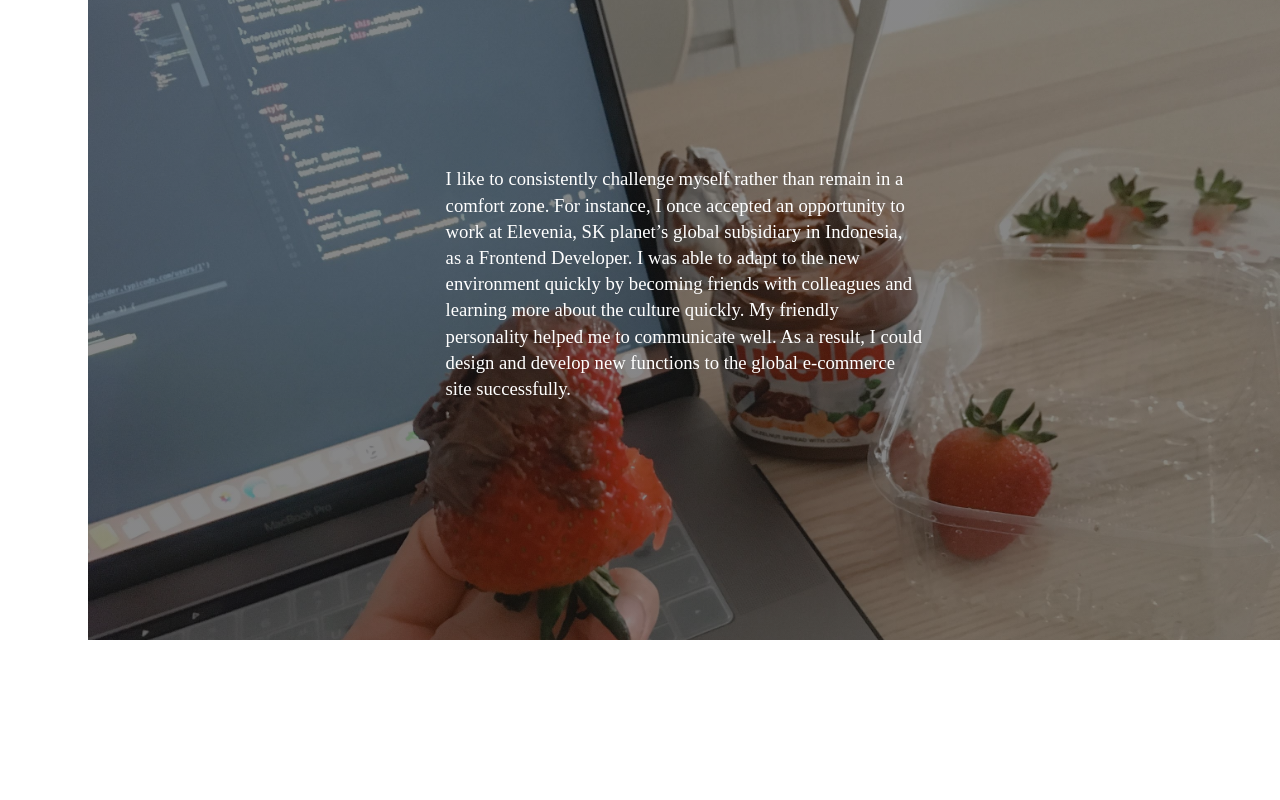
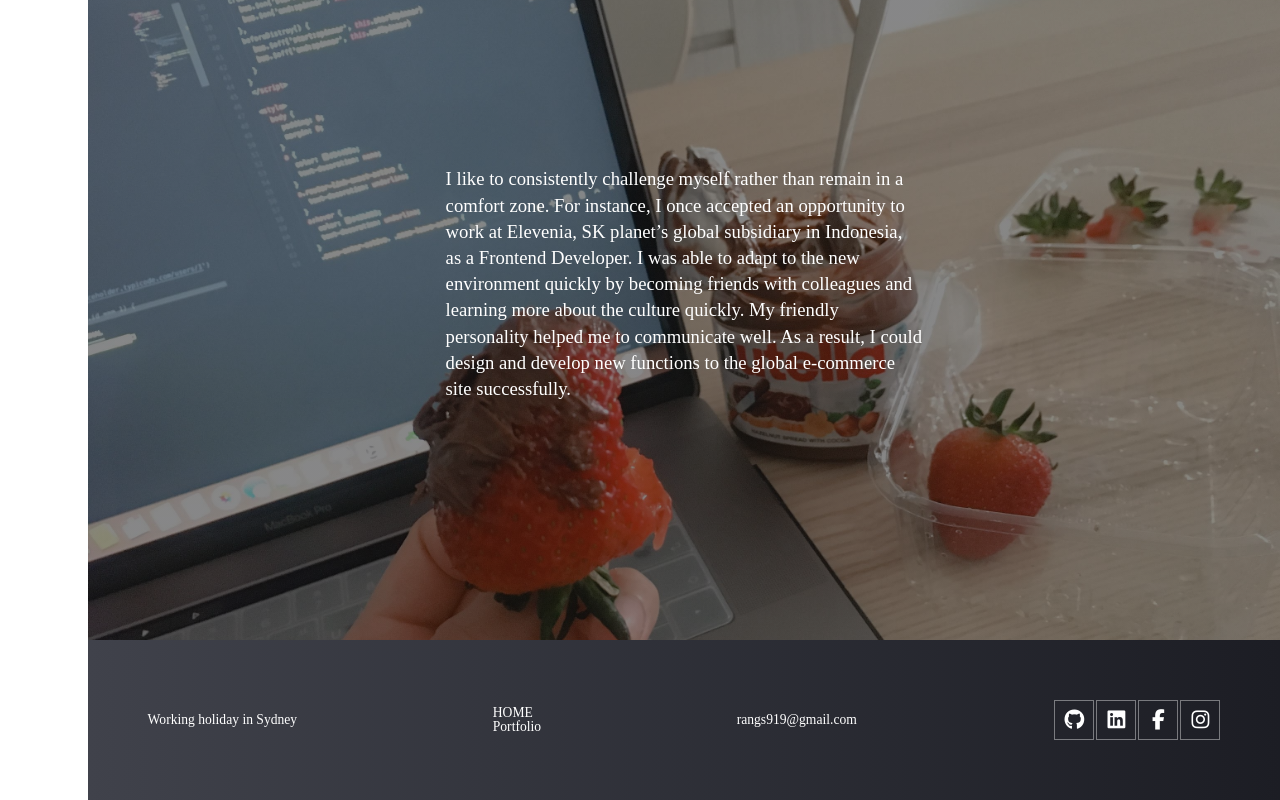
Before and after one commit to goforitrj/jrlog, a React (Create React App) app: page / in a window 1280 px wide. Shown: the part 1433-2233 px from the top of the page. Before the commit the page ends 2073 px from the top, so only its background shows below. Built offline with nearby package versions, Linux system fonts and the light colour scheme.

Commit message:
StoryContainer>[component]Footer

```diff
--- /dev/null
+++ b/src/components/story/Footer.js
@@ -0,0 +1,63 @@
+import React from 'react';
+import './Footer.scss';
+
+const Footer = () => {
+    return (
+        <footer>
+            <div className="about-me">Working holiday in Sydney</div>
+            <div className="navigation">
+                <a href="#" className="home">
+                    HOME
+                </a>
+                <a href="#" className="porfolio">
+                    Portfolio
+                </a>
+            </div>
+            <div className="contacts">
+                <div className="email">
+                    <span className="email-icon"></span>
+                    <div className="email-address">rangs919@gmail.com</div>
+                </div>
+            </div>
+            <div className="sns">
+                <div className="button-area sns-button-area">
+                    <div className="button">
+                        <a href="https://github.com/goforitrj" target="_blank">
+                            <i className="fab fa-github"></i>
+                        </a>
+                        <div className="hover-bg"></div>
+                    </div>
+                    <div className="button">
+                        <a
+                            href="https://www.linkedin.com/in/jarang-seo-27a481169/"
+                            target="_blank"
+                        >
+                            <i className="fab fa-linkedin"></i>
+                        </a>
+                        <div className="hover-bg"></div>
+                    </div>
+                    <div className="button">
+                        <a
+                            href="https://www.facebook.com/jarang.seo"
+                            target="_blank"
+                        >
+                            <i className="fab fa-facebook-f"></i>
+                        </a>
+                        <div className="hover-bg"></div>
+                    </div>
+                    <div className="button">
+                        <a
+                            href="https://www.instagram.com/jarangseo/"
+                            target="_blank"
+                        >
+                            <i className="fab fa-instagram"></i>
+                        </a>
+                        <div className="hover-bg"></div>
+                    </div>
+                </div>
+            </div>
+        </footer>
+    );
+};
+
+export default Footer;
--- /dev/null
+++ b/src/components/story/Footer.scss
@@ -0,0 +1,16 @@
+footer {
+    padding: 5%;
+    background-image: linear-gradient(90deg, #40424b, #1c1d24);
+    color: white;
+    font-size: 0.8em;
+    display: flex;
+    justify-content: space-between;
+    align-items: center;
+    .navigation {
+        display: flex;
+        flex-direction: column;
+    }
+    a {
+        color: white;
+    }
+}
--- a/src/containers/StoryContainer.js
+++ b/src/containers/StoryContainer.js
@@ -3,15 +3,17 @@ import StoryNav from '../components/story/StoryNav';
 import FirstArticle from '../components/story/FirstArticle';
 import SecondArticle from '../components/story/SecondArticle';
 import ThirdArticle from '../components/story/ThirdArticle';
+import Footer from '../components/story/Footer';
 
 const StoryContainer = () => {
     return (
         <>
             <StoryNav />
-            <section id="home-section">
+            <section id="home-section" style={{ marginLeft: '88px' }}>
                 <FirstArticle />
                 <SecondArticle />
                 <ThirdArticle />
+                <Footer />
             </section>
         </>
     );
--- a/src/index.scss
+++ b/src/index.scss
@@ -197,25 +197,4 @@ body {
     article.forth-article {
         display: none;
     }
-    section#home-section,
-    footer {
-        margin-left: 88px;
-    }
-
-    footer {
-        padding: 5%;
-        background-image: linear-gradient(90deg, #40424b, #1c1d24);
-        color: white;
-        font-size: 0.8em;
-        display: flex;
-        justify-content: space-between;
-        align-items: center;
-        .navigation {
-            display: flex;
-            flex-direction: column;
-        }
-        a {
-            color: white;
-        }
-    }
 }
--- a/src/pages/StoryPage.js
+++ b/src/pages/StoryPage.js
@@ -1,8 +1,8 @@
 import React from 'react';
-import MainContainer from '../containers/StoryContainer';
+import StoryContainer from '../containers/StoryContainer';
 
 function StoryPage() {
-    return <MainContainer></MainContainer>;
+    return <StoryContainer></StoryContainer>;
 }
 
 export default StoryPage;
```
